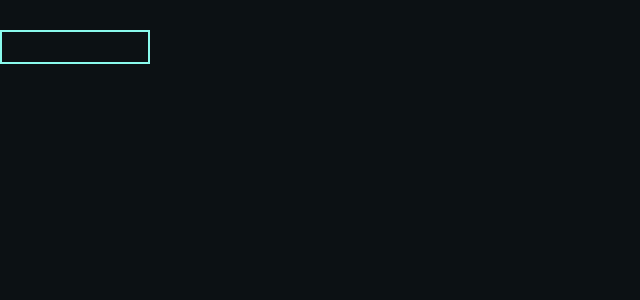
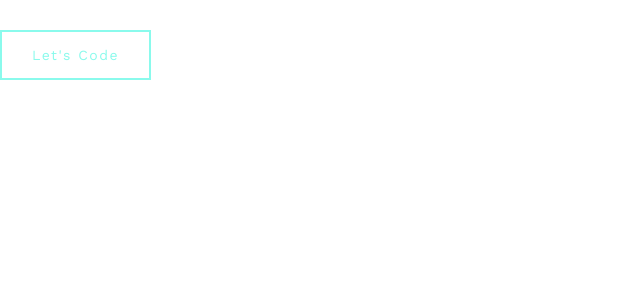
Before and after one commit to Webmekanic/My-Portfolio-v2.0.0, a React (Create React App) app: page / in a window 1280 px wide. Shown: the top 300 px of the page, without its empty margins (0-640 px from the left). Built offline with nearby package versions, Linux system fonts and the light colour scheme.

Commit message:
remove body background color

```diff
--- a/src/App.js
+++ b/src/App.js
@@ -4,7 +4,7 @@ import Button from "./components/shared/Button"
 function App() {
   return (
     <div className="App">
-      <Button />
+      <Button text="Let's code" />
     </div>
   )
 }
--- a/src/themes/GlobalStyles.jsx
+++ b/src/themes/GlobalStyles.jsx
@@ -13,7 +13,7 @@ html{
 }
 body{
   color: white;
-  background: #0C1114;
+  // background: #0C1114;
   font-family: 'Work Sans', sans-serif;
 
 }
```
